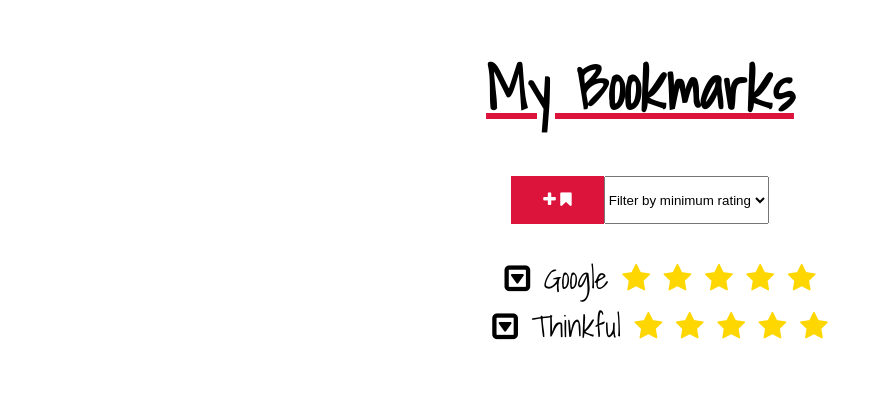
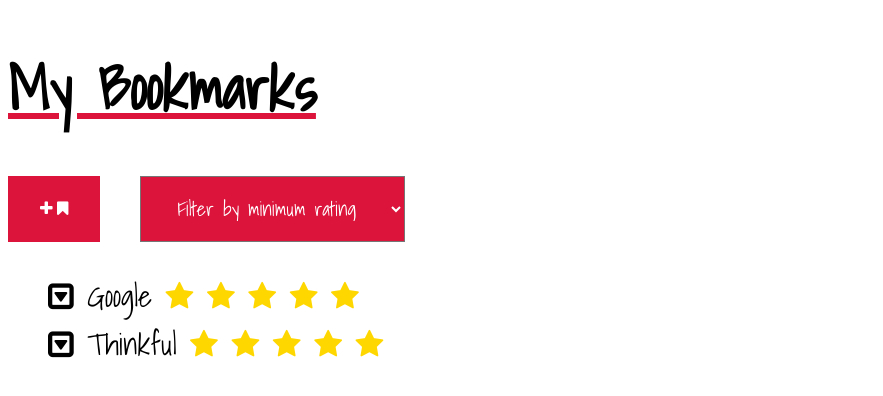
Before and after one commit to thinkful-ei-iguana/Wendy-bookmarks-app, a website built with webpack: page src/index.html in a window 1280 px wide. Shown: the whole page, without its empty margins (0-883 px from the left). Built offline with nearby package versions, Linux system fonts and the light colour scheme.

Commit message:
css changes

```diff
--- a/src/index.css
+++ b/src/index.css
@@ -7,13 +7,13 @@
     font-size: 30px;
 }
 h1 {
-    text-align: center;
+    text-align: left;
     text-decoration: crimson underline;
 }
 
 li {
     list-style-type: none;
-    text-align: center;
+    text-align: left;
 }
 
 button {
@@ -21,7 +21,7 @@
   border: none;
   color: white;
   padding: 15px 32px;
-  text-align: center;
+  text-align: left;
   text-decoration: none;
   display: inline-block;
   font-size: 16px;
@@ -35,15 +35,24 @@
 .new-bookmark {
   display: flex;
   flex-direction: row;
-  justify-content: center;
+  justify-content: left;
+}
+
+.filter-select {
+  padding: 15px 32px;
+  margin-left: 40px;
+  background: crimson;
+  font-size: 20px;
+  font-family: 'Shadows Into Light';
+  color: white;
+
 }
 
 fieldset {
   display: flex;
   flex-direction: column;
-  text-align: center;
-  /* margin-left: 500px;
-  margin-right: 500px; */
+  text-align: left;
+  border: none;
 }
 
 #form-button {
```
